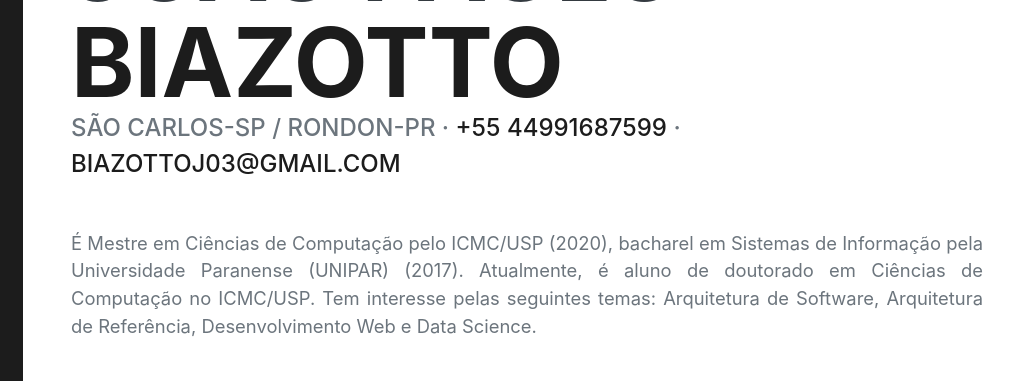
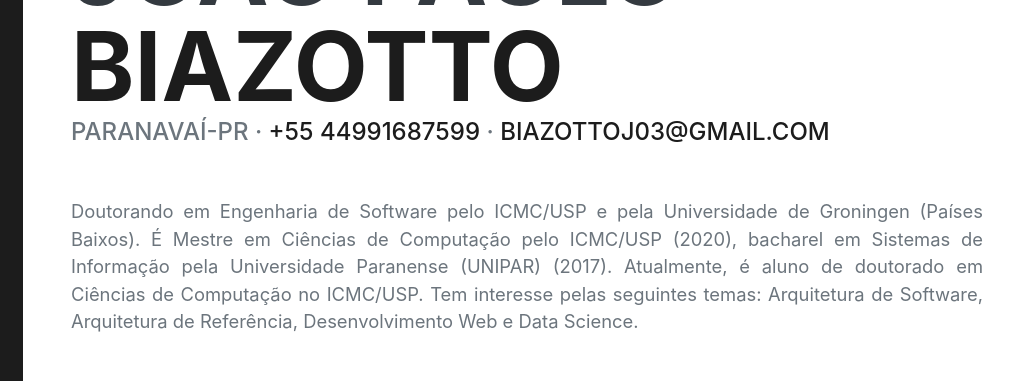
Before and after one commit to biazottoj/biazottoj.github.io, a website: page index.html in a window 1280 px wide. Shown: the part 199-580 px from the top of the page, 249-1280 px from the left. Drawn offline with nearby package versions, Linux system fonts and the light colour scheme; some icons are missing; a web font is replaced by a local one.

Commit message:
Update index.html

```diff
--- a/index.html
+++ b/index.html
@@ -42,8 +42,9 @@
             <section class="resume-section" id="about">
                 <div class="resume-section-content">
                     <h1 class="mb-0">João Paulo <span class="text-primary">Biazotto</span></h1>
-                    <div class="subheading mb-5">São Carlos-SP / Rondon-PR  ·  <a href="https://bit.ly/Whatsapp-JoaoPauloBiazotto" target="_BLANK">  +55 44991687599  </a>  ·  <a href="mailto:biazottoj03@gmail.com">biazottoj03@gmail.com</a></div>
-                    <p class="lead mb-5">É Mestre em Ciências de Computação pelo ICMC/USP (2020),
+                    <div class="subheading mb-5">Paranavaí-PR  ·  <a href="https://wa.me/5544991687599" target="_BLANK">  +55 44991687599  </a>  ·  <a href="mailto:biazottoj03@gmail.com">biazottoj03@gmail.com</a></div>
+                    <p class="lead mb-5">Doutorando em Engenharia de Software pelo ICMC/USP e pela Universidade de Groningen (Países Baixos).
+                        É Mestre em Ciências de Computação pelo ICMC/USP (2020),
                         bacharel em Sistemas de Informação pela Universidade Paranense (UNIPAR) (2017).
                         Atualmente, é aluno de doutorado em Ciências de Computação no ICMC/USP.
                         Tem interesse pelas seguintes temas: Arquitetura de Software, Arquitetura de Referência,
```
